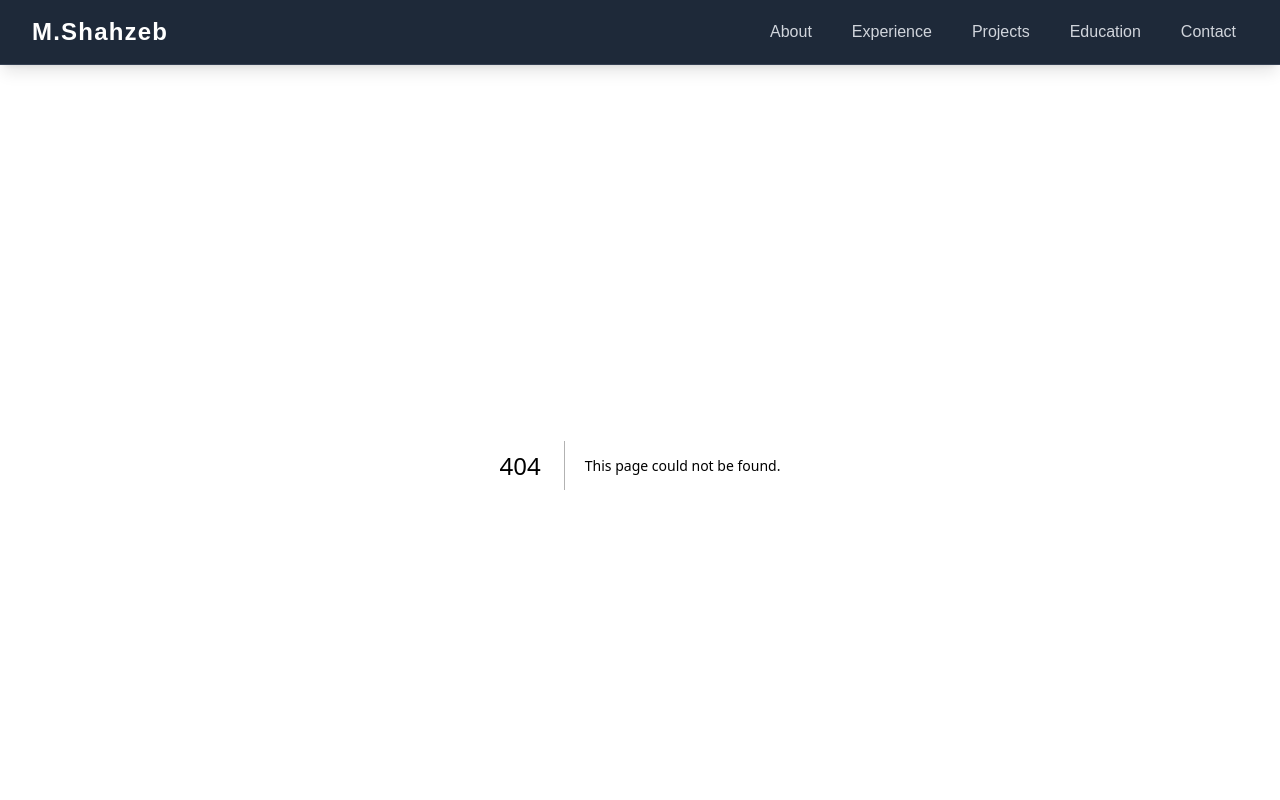
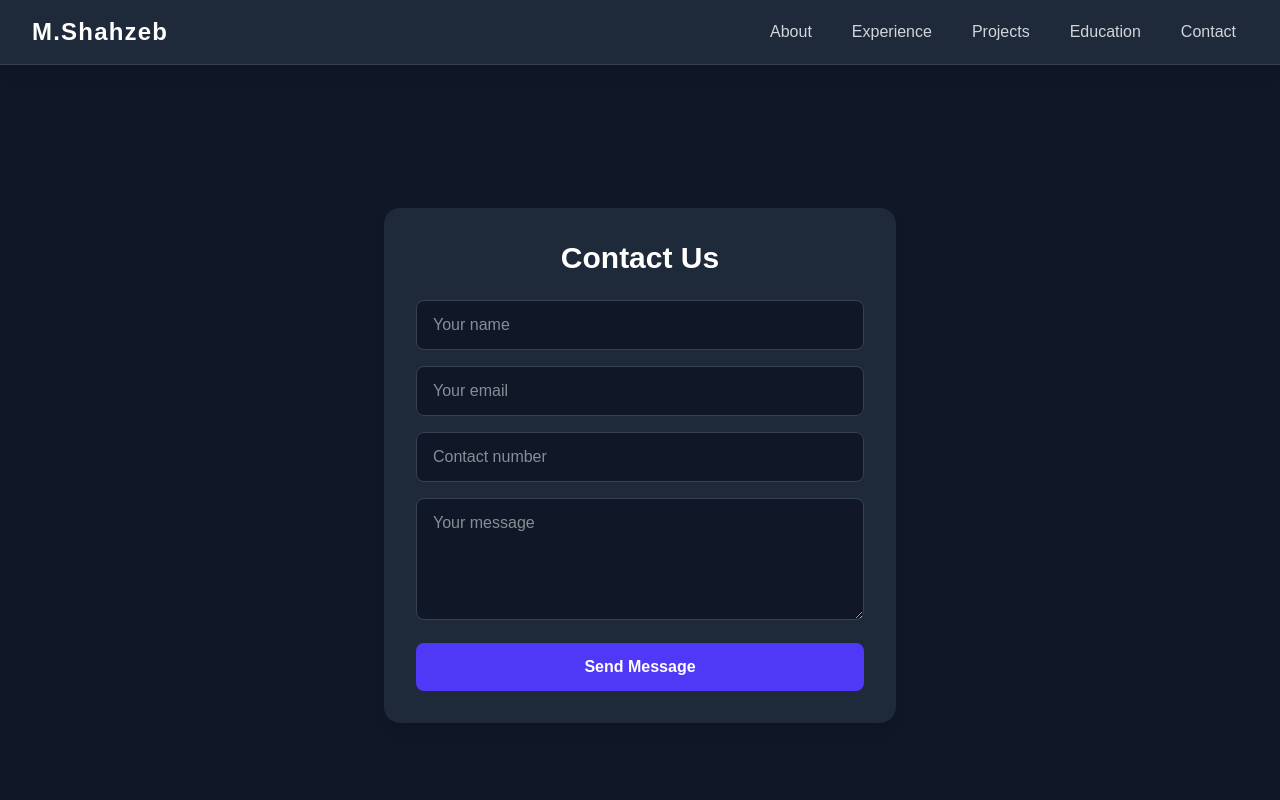
Before and after one commit to shahzeb0099/mshahzeb, a Next.js app: page /contact-us in a window 1280 px wide. Before the commit this address had no page. Shown: the top 800 px of the page. Built offline with nearby package versions, Linux system fonts and the light colour scheme.

Commit message:
conatct form

```diff
--- /dev/null
+++ b/app/api/contact-us/route.js
@@ -0,0 +1,116 @@
+import { NextResponse } from "next/server";
+import nodemailer from "nodemailer";
+
+export const runtime = "nodejs";
+
+export async function POST(request) {
+  try {
+    const data = await request.json();
+
+    if (!data?.message) {
+      return NextResponse.json(
+        { success: false, message: "Message is required" },
+        { status: 400 },
+      );
+    }
+
+    const transporter = nodemailer.createTransport({
+      host: "smtp.gmail.com",
+      port: 465,
+      secure: true,
+      auth: {
+        user: "mshahzeb1905050100043@gmail.com",
+        pass: "rbpfhwdjtumghskm",
+      },
+    });
+
+    let subject = `Service Request Form - ${data.name}`;
+
+    let html = `
+<!DOCTYPE html>
+<html>
+  <head>
+    <meta charset="UTF-8" />
+    <title>Service Request</title>
+  </head>
+  <body style="margin:0; padding:0; background-color:#f4f6f8; font-family: Arial, sans-serif;">
+    <table width="100%" cellpadding="0" cellspacing="0">
+      <tr>
+        <td align="center" style="padding: 30px 0;">
+          <table width="600" cellpadding="0" cellspacing="0" style="background:#ffffff; border-radius:8px; box-shadow:0 2px 8px rgba(0,0,0,0.08); overflow:hidden;">
+
+            <!-- Header -->
+            <tr>
+              <td style="background:#0f172a; color:#ffffff; padding:20px; text-align:center;">
+                <h2 style="margin:0;">Service Request Form</h2>
+              </td>
+            </tr>
+
+            <!-- Content -->
+            <tr>
+              <td style="padding:24px;">
+                <table width="100%" cellpadding="8" cellspacing="0" style="border-collapse:collapse;">
+
+                  <tr>
+                    <td style="font-weight:bold; width:150px; border-bottom:1px solid #e5e7eb;">Name</td>
+                    <td style="border-bottom:1px solid #e5e7eb;">${data.name}</td>
+                  </tr>
+
+                  <tr>
+                    <td style="font-weight:bold; border-bottom:1px solid #e5e7eb;">Email</td>
+                    <td style="border-bottom:1px solid #e5e7eb;">${data.email}</td>
+                  </tr>
+
+                  <tr>
+                    <td style="font-weight:bold; border-bottom:1px solid #e5e7eb;">Phone</td>
+                    <td style="border-bottom:1px solid #e5e7eb;">${data.phone}</td>
+                  </tr>
+
+                  <tr>
+                    <td style="font-weight:bold; vertical-align:top;">Message</td>
+                    <td>
+                      <div style="background:#f9fafb; padding:12px; border-radius:4px;">
+                        ${data.message}
+                      </div>
+                    </td>
+                  </tr>
+
+                </table>
+              </td>
+            </tr>
+
+            <!-- Footer -->
+            <tr>
+              <td style="background:#f1f5f9; padding:12px; text-align:center; font-size:12px; color:#64748b;">
+                This email was generated from the Service Request form.
+              </td>
+            </tr>
+
+          </table>
+        </td>
+      </tr>
+    </table>
+  </body>
+</html>
+`;
+
+    await transporter.sendMail({
+      from: `"Service Request" <mshahzeb1905050100043@gmail.com>`,
+      to: "mshahzeb1905050100043@gmail.com",
+      subject: subject,
+      html: html,
+    });
+
+    /* VERY IMPORTANT */
+    return NextResponse.json(
+      { success: true, message: "Message sent successfully" },
+      { status: 200 },
+    );
+  } catch (error) {
+    console.error(error);
+    return NextResponse.json(
+      { success: false, message: "Something went wrong" },
+      { status: 500 },
+    );
+  }
+}
--- /dev/null
+++ b/app/contact-us/page.js
@@ -0,0 +1,110 @@
+"use client";
+
+import { useState } from "react";
+
+export default function ContactUsPage() {
+  const [loading, setLoading] = useState(false);
+  const [message, setMessage] = useState("");
+  const [success, setSuccess] = useState(false);
+
+  async function handleSubmit(e) {
+    e.preventDefault();
+    setLoading(true);
+    setMessage("");
+
+    const form = e.currentTarget;
+    const formData = new FormData(form);
+
+    try {
+      const res = await fetch("/api/contact-us", {
+        method: "POST",
+        headers: { "Content-Type": "application/json" },
+        body: JSON.stringify({
+          name: formData.get("name"),
+          email: formData.get("email"),
+          phone: formData.get("phone"),
+          message: formData.get("message"),
+        }),
+      });
+
+      const data = await res.json();
+
+      if (!data.success) {
+        setSuccess(false);
+        setMessage(data.message || "Something went wrong");
+      } else {
+        setSuccess(true);
+        setMessage(data.message);
+        setTimeout(() => setMessage(""), 3000); // Clear success message after 5 seconds
+        form.reset(); // Clear form fields on success
+        // e.currentTarget.reset();
+      }
+    } catch (err) {
+      console.error(err);
+      setSuccess(false);
+      setMessage("Something went wrong");
+    }
+
+    setLoading(false);
+  }
+
+  return (
+    <div className="min-h-screen bg-gray-900 flex items-center justify-center px-4">
+      <div className="w-full max-w-lg bg-gray-800 rounded-2xl shadow-lg p-8">
+        <h1 className="text-3xl font-bold text-white mb-6 text-center">
+          Contact Us
+        </h1>
+
+        <form onSubmit={handleSubmit} className="space-y-4">
+          <input
+            name="name"
+            placeholder="Your name"
+            required
+            className="w-full rounded-lg bg-gray-900 border border-gray-700 px-4 py-3 text-white"
+          />
+
+          <input
+            name="email"
+            type="email"
+            placeholder="Your email"
+            required
+            className="w-full rounded-lg bg-gray-900 border border-gray-700 px-4 py-3 text-white"
+          />
+
+          <input
+            name="phone"
+            type="tel"
+            placeholder="Contact number"
+            required
+            className="w-full rounded-lg bg-gray-900 border border-gray-700 px-4 py-3 text-white"
+          />
+
+          <textarea
+            name="message"
+            placeholder="Your message"
+            required
+            rows={4}
+            className="w-full rounded-lg bg-gray-900 border border-gray-700 px-4 py-3 text-white"
+          />
+
+          <button
+            disabled={loading}
+            className="w-full rounded-lg bg-indigo-600 py-3 font-semibold text-white hover:bg-indigo-700 disabled:opacity-60"
+          >
+            {loading ? "Sending..." : "Send Message"}
+          </button>
+        </form>
+
+        {message && (
+          <p
+            className={`mt-4 text-center ${
+              success ? "text-green-400" : "text-red-400"
+            }`}
+          >
+            {message}
+          </p>
+        )}
+      </div>
+    </div>
+  );
+}
--- a/components/Contact.js
+++ b/components/Contact.js
@@ -27,6 +27,10 @@ const Contact = () => {
 
           {/* NEW TEXT COLOR: text-gray-400 */}
           <p className="text-gray-400">or find me here:</p>
+
+          <Button primary href={"/contact-us"}>
+            Contact Me
+          </Button>
         </div>
       </div>
     </section>
--- a/components/Hero.js
+++ b/components/Hero.js
@@ -1,45 +1,38 @@
-// components/Hero.js (Left-Aligned, Attractive Dark Mode)
+// components/Hero.js
 import Button from "./ui/Button";
 import { data } from "@/data/portfolioData";
+import Image from "next/image";
 
 const Hero = () => {
   return (
-    // CHANGES: Removed items-center, text-center. Added flex, justify-start for alignment.
     <section
       id="hero"
       className="flex justify-start min-h-[90vh] px-4 py-20 bg-gray-900"
     >
-      <div className="max-w-7xl mx-auto flex items-center w-full">
-        {/* Decorative Element - A subtle vertical line */}
+      <div className="max-w-7xl mx-auto flex items-center w-full gap-12">
+        {/* LEFT CONTENT */}
+        <div className="flex items-center">
           <div className="hidden md:block h-72 w-1 bg-blue-500/50 mr-12 rounded-full shadow-lg shadow-blue-500/20"></div>
 
-        {/* Content Container - Set to max-w-4xl for comfortable left alignment */}
           <div className="max-w-4xl text-left">
-          {/* NEW COLOR: text-blue-400 */}
-          <p className="text-xl font-medium text-white-400 mb-4 tracking-widest uppercase animate-fadeInUp">
+            <p className="text-xl font-medium text-blue-400 mb-4 tracking-widest uppercase animate-fadeInUp">
               Hi, my name is
             </p>
 
-          {/* Primary Headline */}
-          {/* Text is now left-aligned implicitly by the parent div */}
             <h1 className="text-4xl md:text-6xl font-extrabold text-white mb-4 leading-tight animate-fadeInUp delay-200">
-            {/* NEW GRADIENT: from-blue-400 to-indigo-500 */}
               <span className="bg-clip-text text-transparent bg-gradient-to-r from-blue-400 to-indigo-500">
                 {data.name}
               </span>
             </h1>
 
-          {/* Secondary Headline / Title */}
             <h2 className="text-3xl md:text-4xl font-light text-gray-300 mb-8 animate-fadeInUp delay-400">
               {data.title}
             </h2>
 
-          {/* Short Bio */}
             <p className="max-w-2xl text-xl text-gray-400 mb-10 animate-fadeInUp delay-600">
               {data.bio}
             </p>
 
-          {/* Buttons */}
             <div className="flex flex-col sm:flex-row gap-4 animate-fadeInUp delay-800">
               <Button primary href="/#projects">
                 View My Work
@@ -48,6 +41,23 @@ const Hero = () => {
             </div>
           </div>
         </div>
+
+        {/* RIGHT VISUAL BLOCK */}
+        {/* RIGHT FEATURED PROJECT */}
+        {/* RIGHT GIF SECTION */}
+        <div className="hidden lg:flex flex-1 justify-center items-center animate-fadeInUp delay-1000">
+          <div className="bg-gray-800 border border-gray-700 rounded-2xl p-4 shadow-xl">
+            <img
+              src="https://media.giphy.com/media/qgQUggAC3Pfv687qPC/giphy.gif"
+              alt="Frontend Developer Coding"
+              className="rounded-xl w-[420px] h-auto object-cover"
+            />
+            <p className="text-center text-gray-400 text-sm mt-3">
+              Building modern frontend experiences with React & Next.js
+            </p>
+          </div>
+        </div>
+      </div>
     </section>
   );
 };
--- a/package.json
+++ b/package.json
@@ -10,6 +10,7 @@
   },
   "dependencies": {
     "next": "16.0.10",
+    "nodemailer": "^8.0.1",
     "react": "19.2.0",
     "react-dom": "19.2.0"
   },
```
Also changed, not shown: 1 other file (tests, documents, lock files or other folders). Lines whose indentation alone changed are shown as unchanged.
